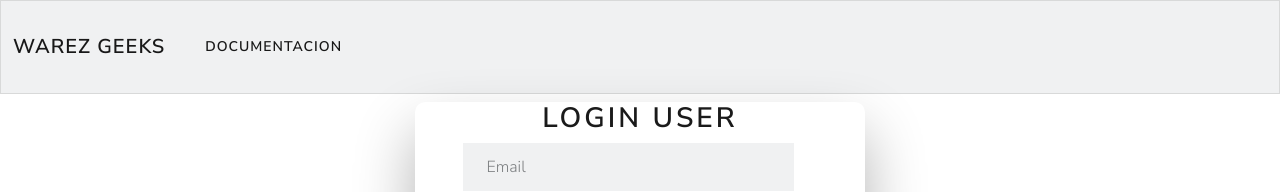
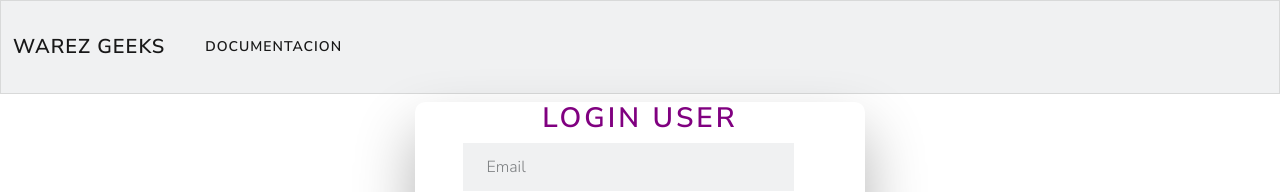
Before and after one commit to LordStacker/warezgeeks_frontend, a React (Create React App) app: page /Login in a window 1280 px wide. Shown: the top 192 px of the page. Built offline with nearby package versions, Linux system fonts and the light colour scheme.

Commit message:
helping javier with styles tags

```diff
--- a/src/styles/login.css
+++ b/src/styles/login.css
@@ -11,3 +11,6 @@
         box-shadow: 0 30px 60px 0 rgba(0,0,0,0.3);
         text-align: center;
 }
+.bodyshape h2 {
+        color: purple;
+}
```
